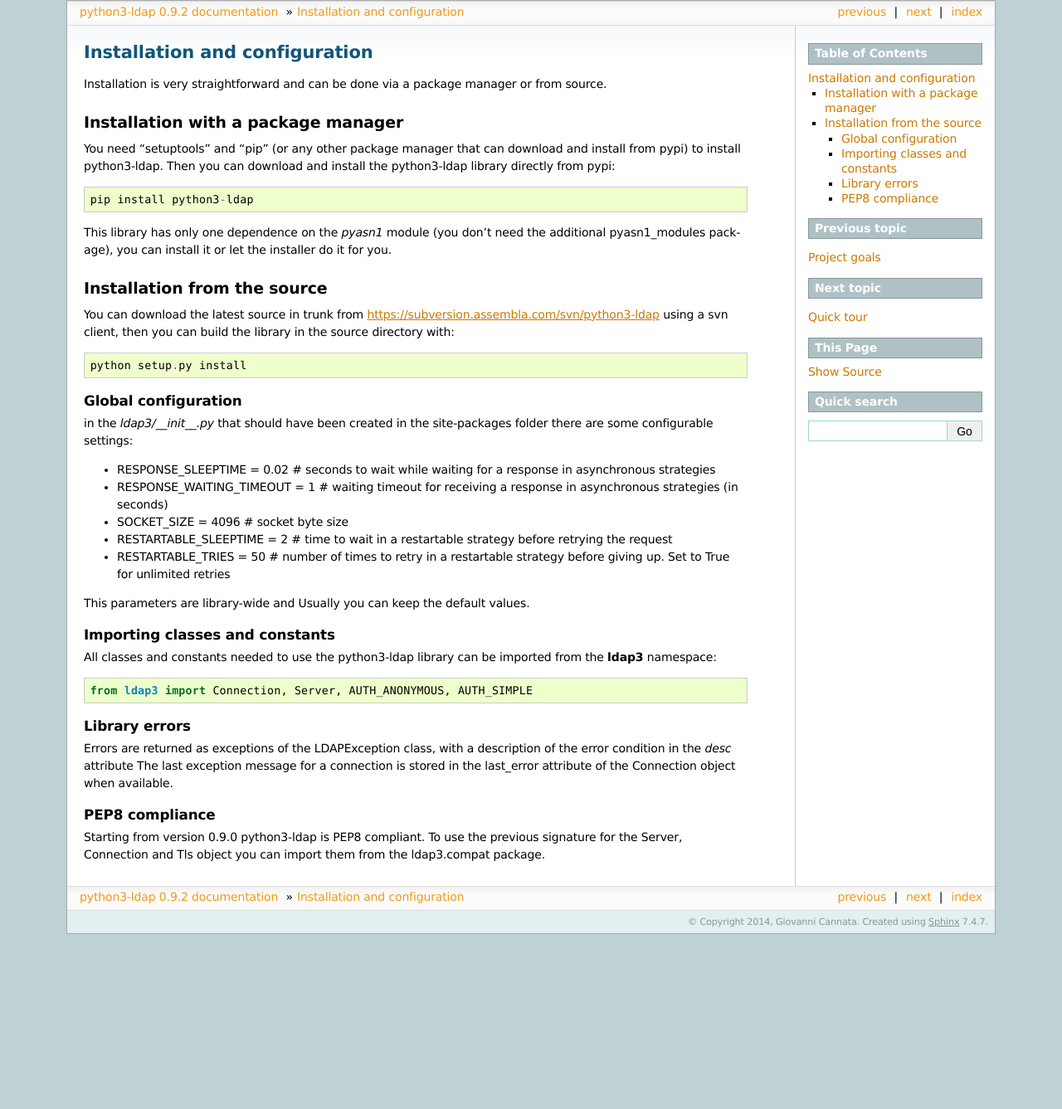
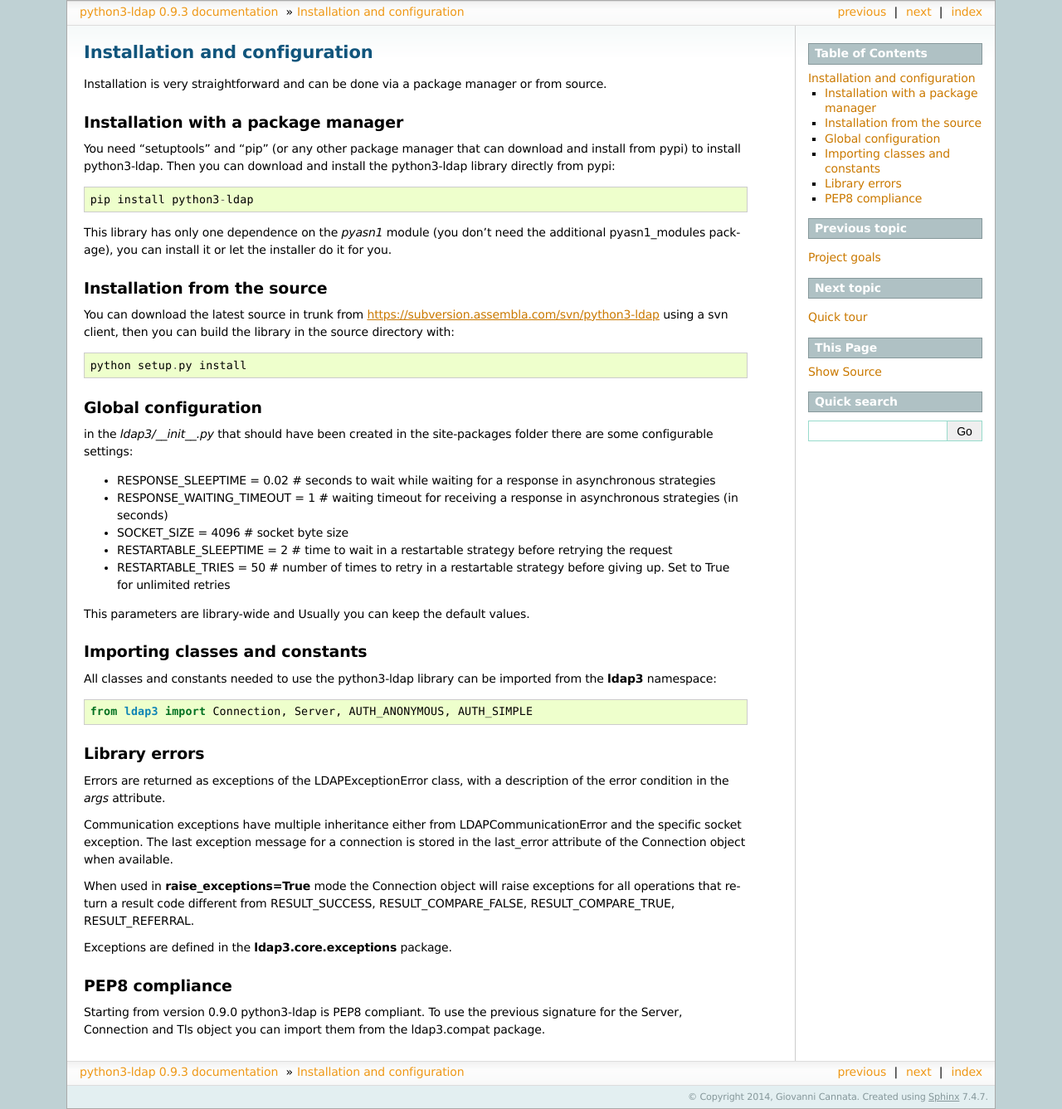
Before and after one commit to cannatag/ldap3, a Sphinx documentation site: the page built from python3-ldap/docs/sphinx/source/installation.rst, in a window 1280 px wide. Shown: the whole page at 83% size. Built offline with Sphinx 7.4.7, drawn with Linux system fonts in a browser that asks for light colours; before the commit the page ends 1126 px from its top, so only the background shows below that.

Commit message:
updated docs

```diff
--- a/python3-ldap/docs/sphinx/source/conf.py
+++ b/python3-ldap/docs/sphinx/source/conf.py
@@ -57,9 +57,9 @@
 # built documents.
 #
 # The short X.Y version.
-version = '0.9.2'
+version = '0.9.3'
 # The full version, including alpha/beta/rc tags.
-release = '0.9.2'
+release = '0.9.3'
 
 # The language for content autogenerated by Sphinx. Refer to documentation
 # for a list of supported languages.
--- a/python3-ldap/docs/sphinx/source/installation.rst
+++ b/python3-ldap/docs/sphinx/source/installation.rst
@@ -22,7 +22,7 @@
     python setup.py install
 
 Global configuration
-====================
+--------------------
 
 in the *ldap3/__init__.py* that should have been created in the site-packages folder there are some configurable settings:
 
@@ -35,18 +35,24 @@
 This parameters are library-wide and Usually you can keep the default values.
 
 Importing classes and constants
-===============================
+-------------------------------
 
 All classes and constants needed to use the python3-ldap library can be imported from the **ldap3** namespace::
 
     from ldap3 import Connection, Server, AUTH_ANONYMOUS, AUTH_SIMPLE
 
 Library errors
-===============
+--------------
 
-Errors are returned as exceptions of the LDAPException class, with a description of the error condition in the *desc* attribute
+Errors are returned as exceptions of the LDAPExceptionError class, with a description of the error condition in the *args* attribute.
+
+Communication exceptions have multiple inheritance either from LDAPCommunicationError and the specific socket exception.
 The last exception message for a connection is stored in the last_error attribute of the Connection object when available.
 
+When used in **raise_exceptions=True** mode the Connection object will raise exceptions for all operations that return a result code different from RESULT_SUCCESS, RESULT_COMPARE_FALSE, RESULT_COMPARE_TRUE, RESULT_REFERRAL.
+
+Exceptions are defined in the **ldap3.core.exceptions** package.
+
 PEP8 compliance
-===============
+---------------
 Starting from version 0.9.0 python3-ldap is PEP8 compliant. To use the previous signature for the Server, Connection and Tls object you can import them from the ldap3.compat package.
```
Also changed, not shown: python3-ldap/docs/sphinx/source/exceptions.rst (+93 -0 lines), 1 other file.
